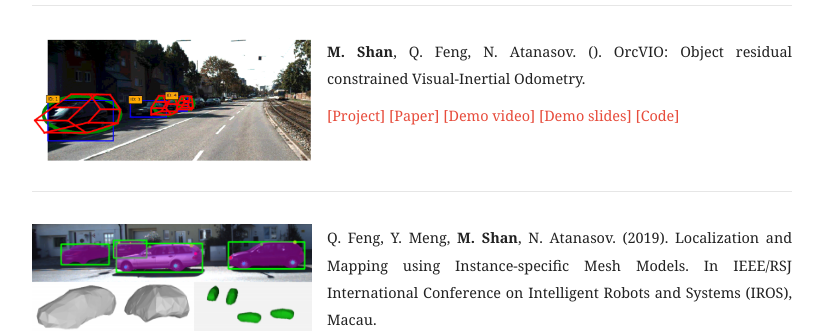
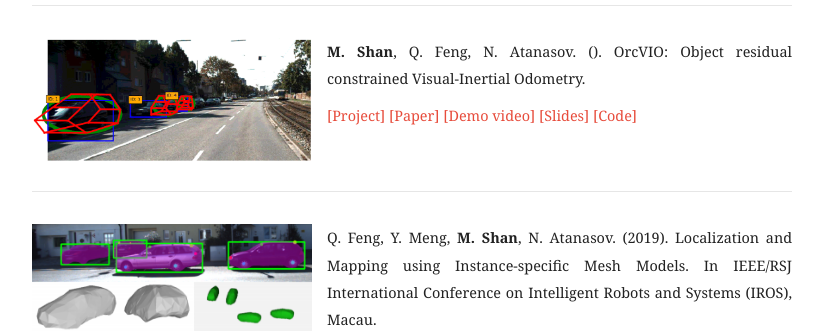
Before and after one commit to moshanATucsd/moshanATucsd.github.io, a Jekyll site: the page built from publication/index.html, in a window 1280 px wide. Shown: the part 466-797 px from the top of the page, without its empty margins (228-1060 px from the left). Built offline with Jekyll 4.4.1, drawn with Linux system fonts in a browser that asks for light colours; nearby versions of some CDN libraries.

Commit message:
Update index.html

```diff
--- a/publication/index.html
+++ b/publication/index.html
@@ -51,7 +51,7 @@
         <a href="https://moshanatucsd.github.io/orcvio_githubpage/">[Project]</a>
         <a href="">[Paper]</a>
         <a href="https://www.youtube.com/watch?v=CRDSB-SYFhQ&feature=youtu.be">[Demo video]</a>
-        <a href="https://docs.google.com/presentation/d/1OvKBiCcJth093SivJgpOAnLFTf3xsdm0GBEeA1ZOsWM/edit?usp=sharing">[Demo slides]</a>
+        <a href="https://docs.google.com/presentation/d/12nX-SHC_ZR3yoyOscBn3ZU_Oqsk0jpolGdX7IH7HKM8/edit?usp=sharing">[Slides]</a>
         <a href="https://github.com/moshanATucsd/orcvio_python_opensource">[Code]</a>
         </p>
     </div>
```
